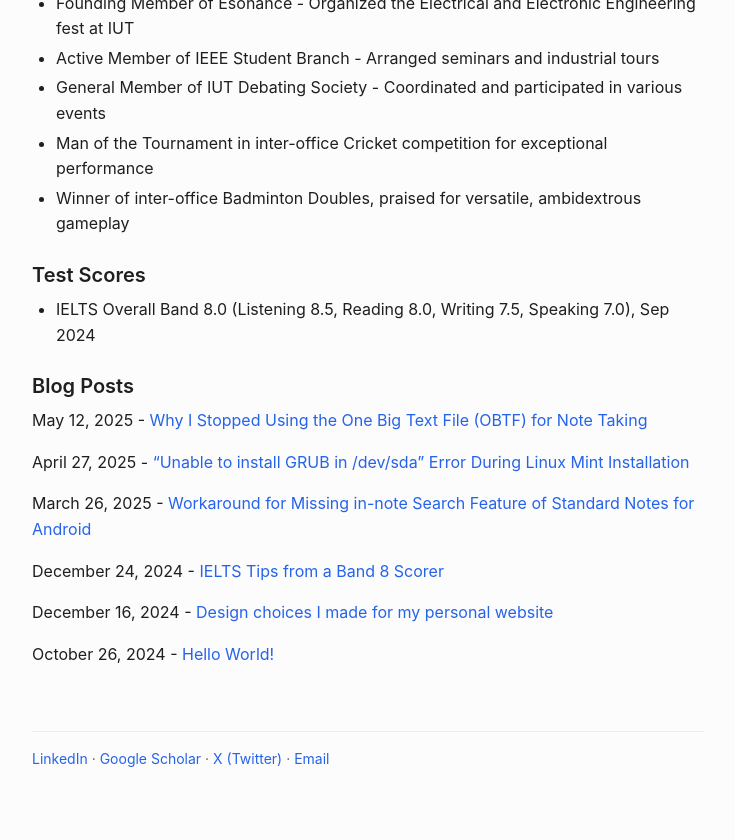
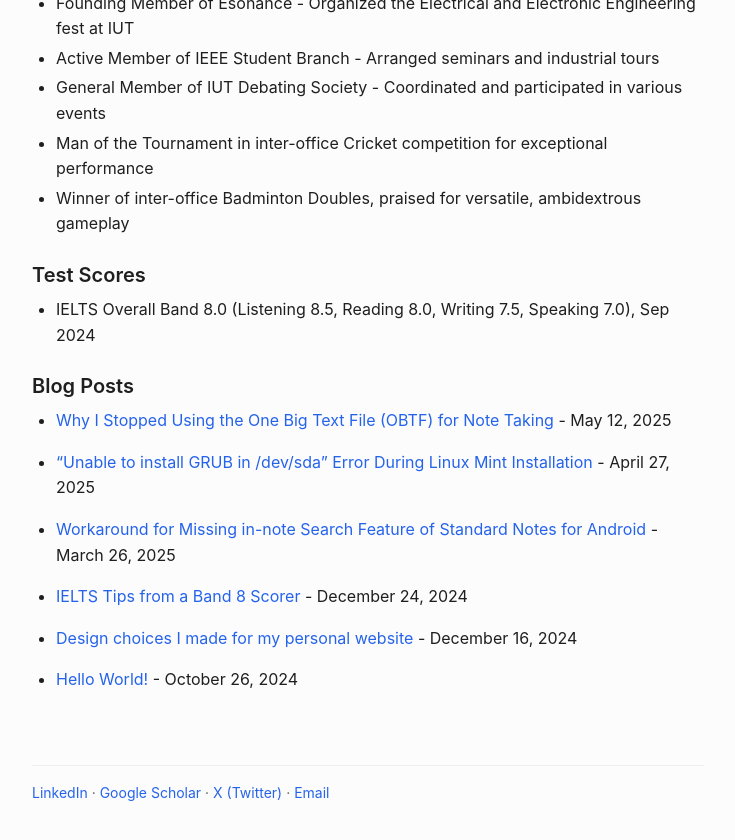
Before and after one commit to muntasimulhaque/muntasimulhaque.github.io, a Jekyll site: the page built from index.md, in a window 1280 px wide and 900 px high, scrolled down 2345 px. Shown: the top 840 px of the window, without its empty margins (272-1007 px from the left). Built offline with Jekyll 4.4.1, drawn with Linux system fonts in a browser that asks for light colours.

Commit message:
Update index.md

```diff
--- a/index.md
+++ b/index.md
@@ -85,5 +85,5 @@
 #### Blog Posts
 
 {% for post in site.posts %}
-{{ post.date | date: "%B %d, %Y" }} - [{{ post.title }}]({{ post.url | relative_url }})
+* [{{ post.title }}]({{ post.url | relative_url }}) - {{ post.date | date: "%B %d, %Y" }}
 {% endfor %}
```
